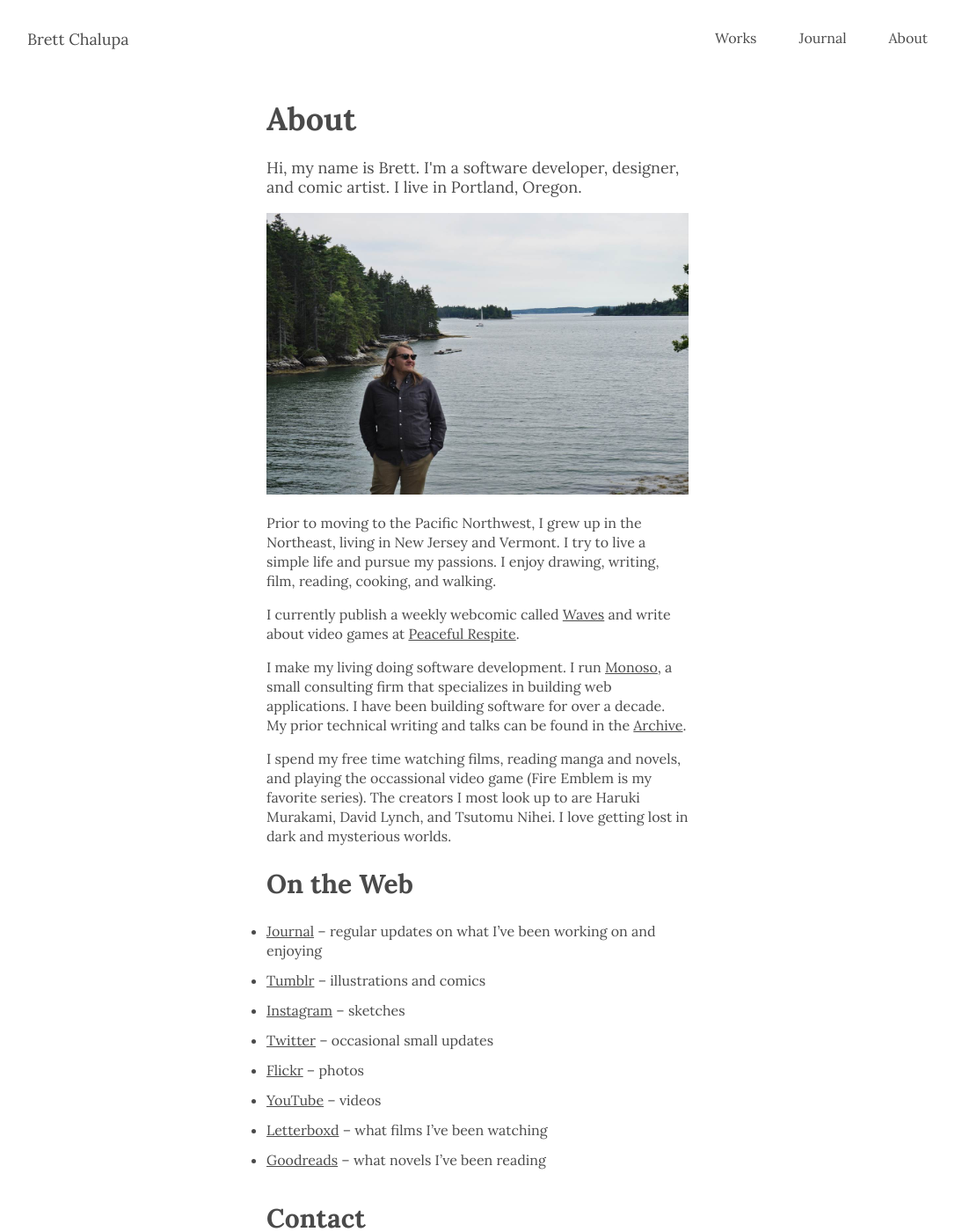
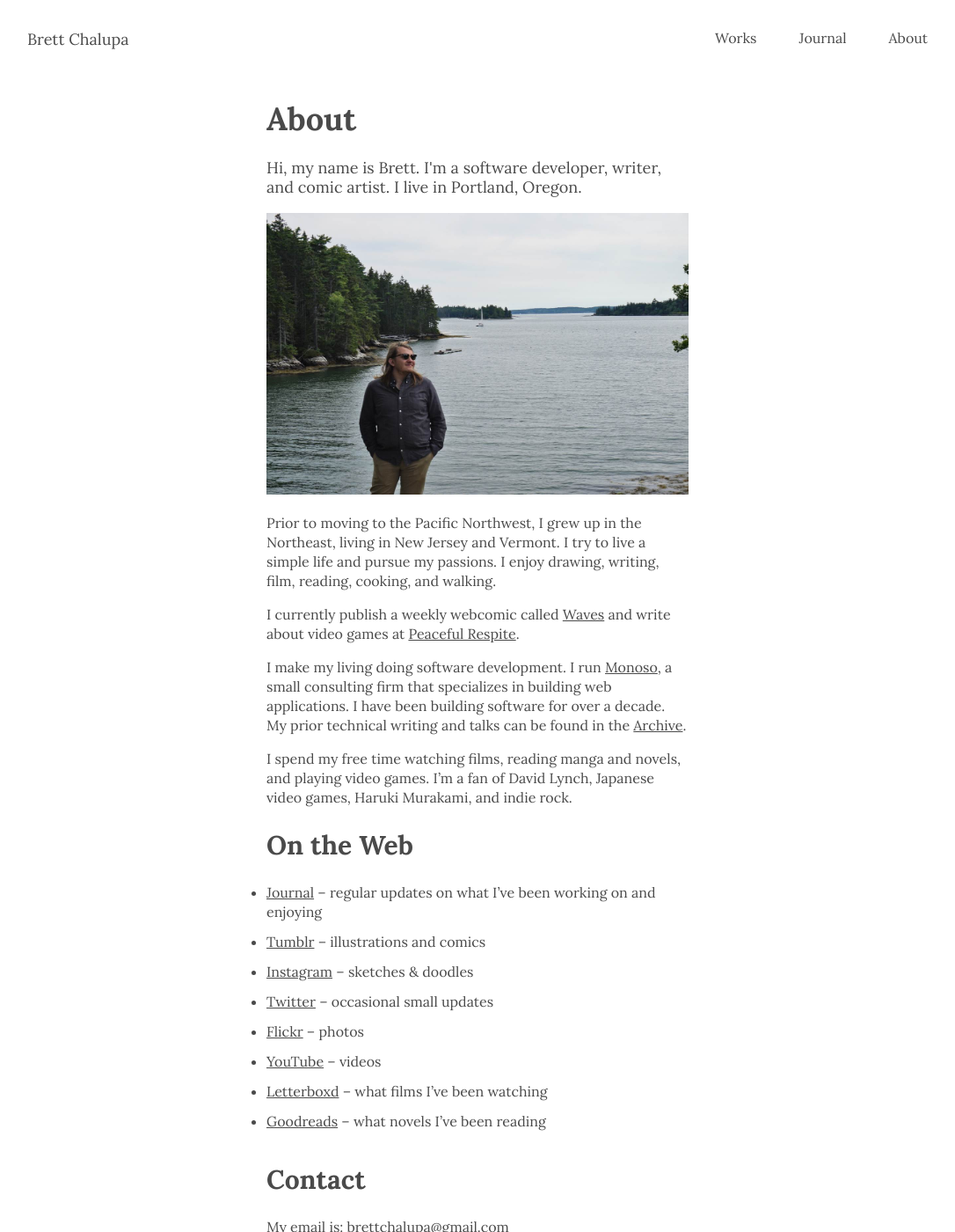
Before and after one commit to brettchalupa/brettchalupa.github.io, a Jekyll site: the page built from about.md, in a window 1280 px wide and 1400 px high. Shown: the whole window at 88% size, without its empty margins (97-1183 px from the left). Built offline with Jekyll 4.4.1, drawn with Linux system fonts in a browser that asks for light colours.

Commit message:
Tweak About page content some more
This tweaks the free time section to be more accurate and adds doodles
to art Instagram.

```diff
--- a/about.md
+++ b/about.md
@@ -8,7 +8,7 @@ layout: default
 # About
 
 <p class='intro'>
-Hi, my name is Brett. I'm a software developer, designer, and comic artist. I live in Portland, Oregon.
+Hi, my name is Brett. I'm a software developer, writer, and comic artist. I live in Portland, Oregon.
 </p>
 
 ![Photo of Brett](/img/brett_about.jpg)
@@ -28,16 +28,15 @@ specializes in building web applications. I have been building software
 for over a decade. My prior technical writing and talks can be found in
 the [Archive](/archive/).
 
-I spend my free time watching films, reading manga and novels, and playing the
-occassional video game (Fire Emblem is my favorite series). The creators
-I most look up to are Haruki Murakami, David Lynch, and Tsutomu Nihei.
-I love getting lost in dark and mysterious worlds.
+I spend my free time watching films, reading manga and
+novels, and playing video games. I'm a fan of David Lynch, Japanese
+video games, Haruki Murakami, and indie rock.
 
 ## On the Web
 
 - [Journal](https://journal.brettchalupa.com) &ndash; regular updates on what I've been working on and enjoying
 - [Tumblr](https://brettchalupa.tumblr.com) &ndash; illustrations and comics
-- [Instagram](https://instagram.com/brettchalupadraws) &ndash; sketches
+- [Instagram](https://instagram.com/brettchalupadraws) &ndash; sketches &amp; doodles
 - [Twitter](https://twitter.com/brettchalupa) &ndash; occasional small updates
 - [Flickr](https://www.flickr.com/photos/brettchalupa/) &ndash; photos
 - [YouTube](https://www.youtube.com/channel/UC68s8MiLnOjqPLz2QcNtr8g) &ndash; videos
```
